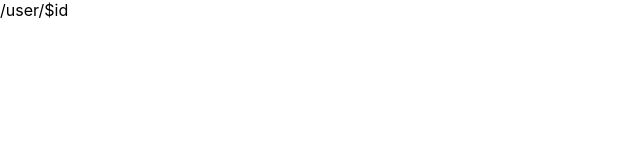
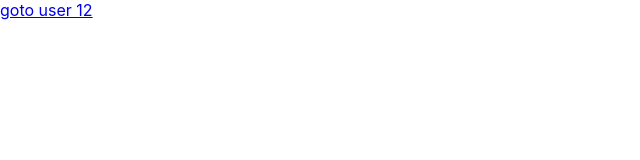
Before and after one commit to drrr-deudeu/p12_analytics, a React (Create React App) app: page / in a window 1280 px wide. Shown: the top 160 px of the page, without its empty margins (0-640 px from the left). Built offline with nearby package versions, Linux system fonts and the light colour scheme.

Commit message:
link for netlify

```diff
--- a/src/pages/Usage/index.jsx
+++ b/src/pages/Usage/index.jsx
@@ -1,4 +1,8 @@
 function Usage() {
-  return <div>/user/$id</div>
+  return (
+    <div>
+      <a href='/user/12'>goto user 12</a>
+    </div>
+  )
 }
 export default Usage
```
